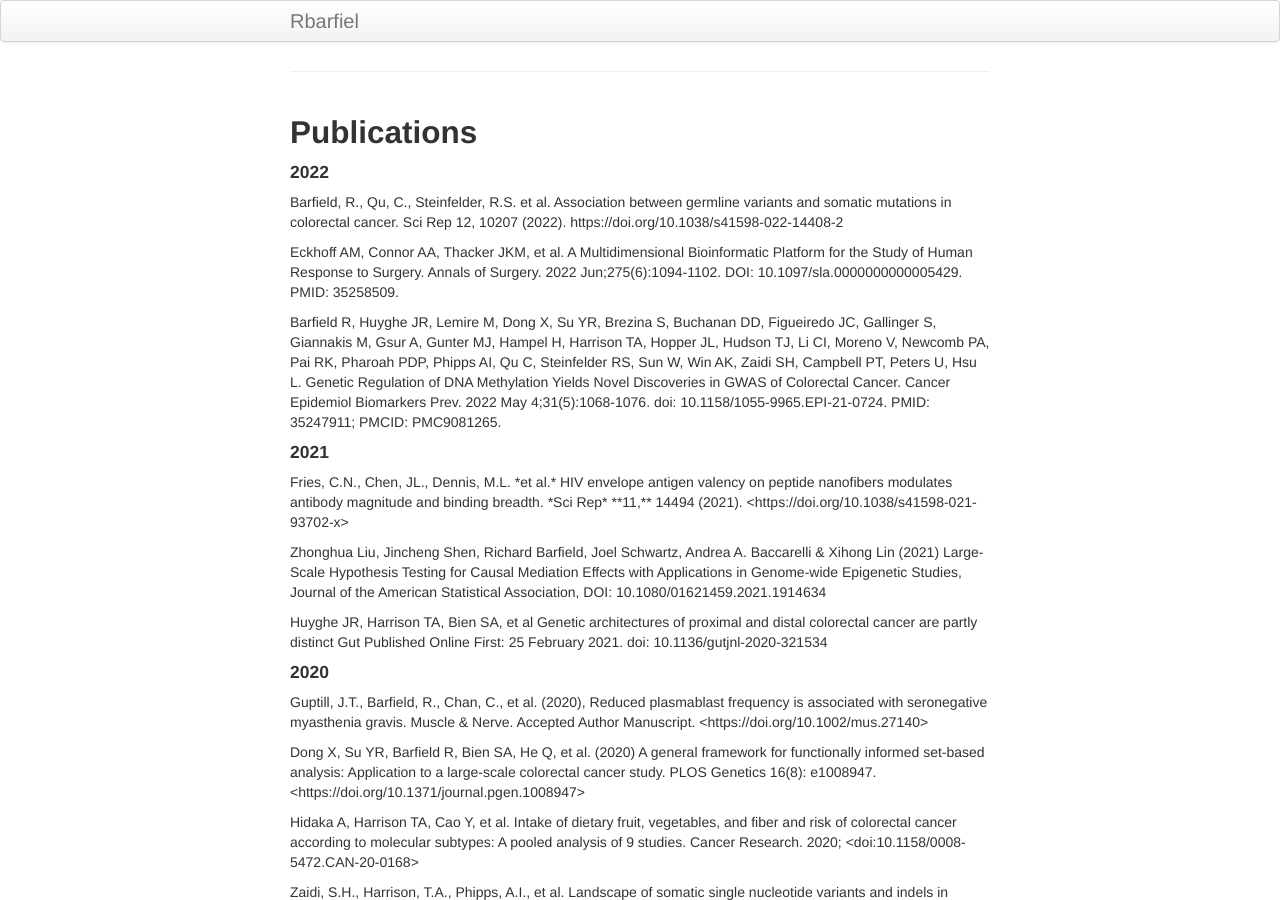
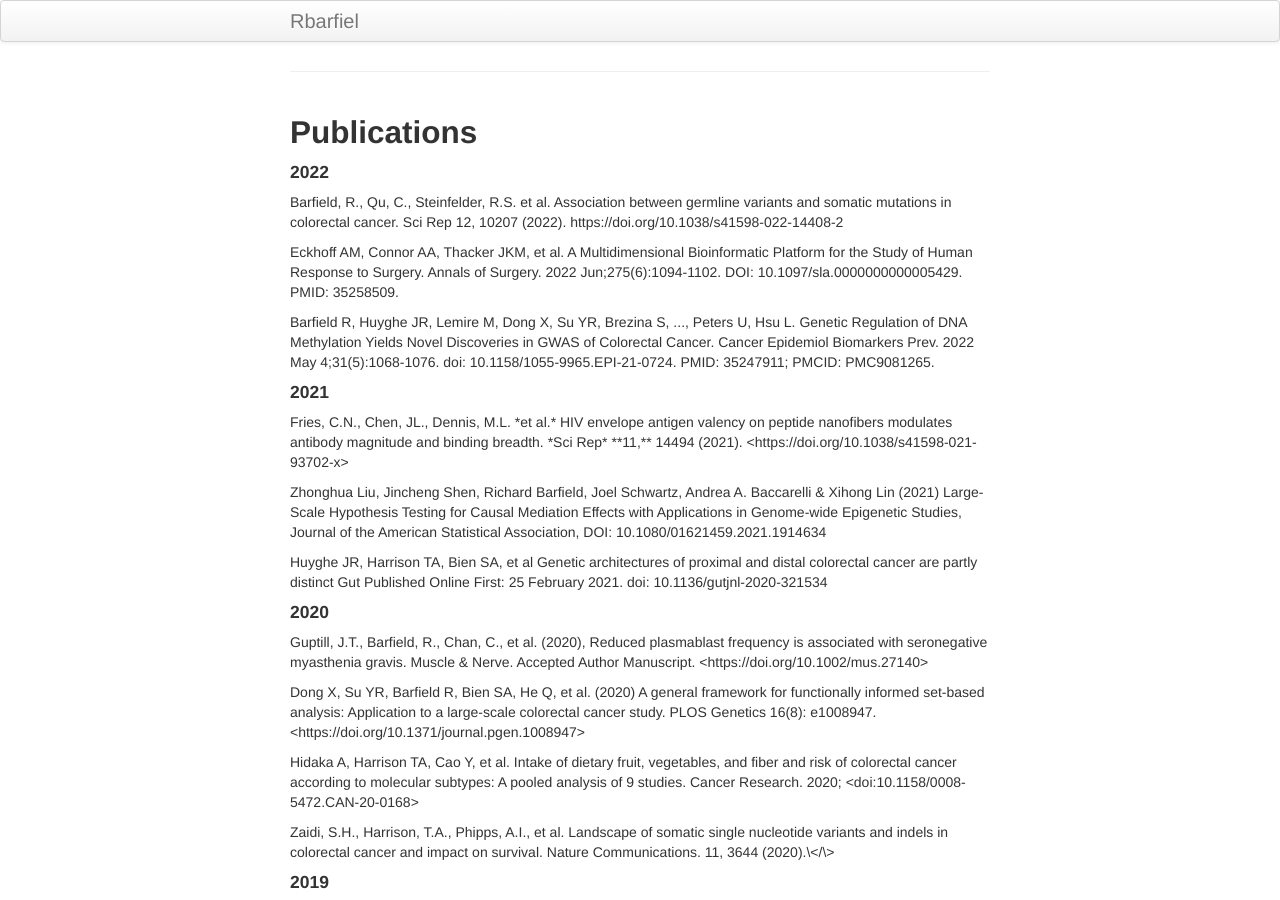
Before and after one commit to rbarfield/Barfield_website, a Jekyll site: the page built from pages/publications.md, in a window 1280 px wide and 900 px high. Built offline with Jekyll 4.4.1, drawn with Linux system fonts in a browser that asks for light colours.

Commit message:
Update publications.md

```diff
--- a/pages/publications.md
+++ b/pages/publications.md
@@ -29,7 +29,7 @@ Eckhoff AM, Connor AA, Thacker JKM, et al. A Multidimensional Bioinformatic Plat
 
 <p>
 
-Barfield R, Huyghe JR, Lemire M, Dong X, Su YR, Brezina S, Buchanan DD, Figueiredo JC, Gallinger S, Giannakis M, Gsur A, Gunter MJ, Hampel H, Harrison TA, Hopper JL, Hudson TJ, Li CI, Moreno V, Newcomb PA, Pai RK, Pharoah PDP, Phipps AI, Qu C, Steinfelder RS, Sun W, Win AK, Zaidi SH, Campbell PT, Peters U, Hsu L. Genetic Regulation of DNA Methylation Yields Novel Discoveries in GWAS of Colorectal Cancer. Cancer Epidemiol Biomarkers Prev. 2022 May 4;31(5):1068-1076. doi: 10.1158/1055-9965.EPI-21-0724. PMID: 35247911; PMCID: PMC9081265.
+Barfield R, Huyghe JR, Lemire M, Dong X, Su YR, Brezina S, ..., Peters U, Hsu L. Genetic Regulation of DNA Methylation Yields Novel Discoveries in GWAS of Colorectal Cancer. Cancer Epidemiol Biomarkers Prev. 2022 May 4;31(5):1068-1076. doi: 10.1158/1055-9965.EPI-21-0724. PMID: 35247911; PMCID: PMC9081265.
 
 </p>
 
```
